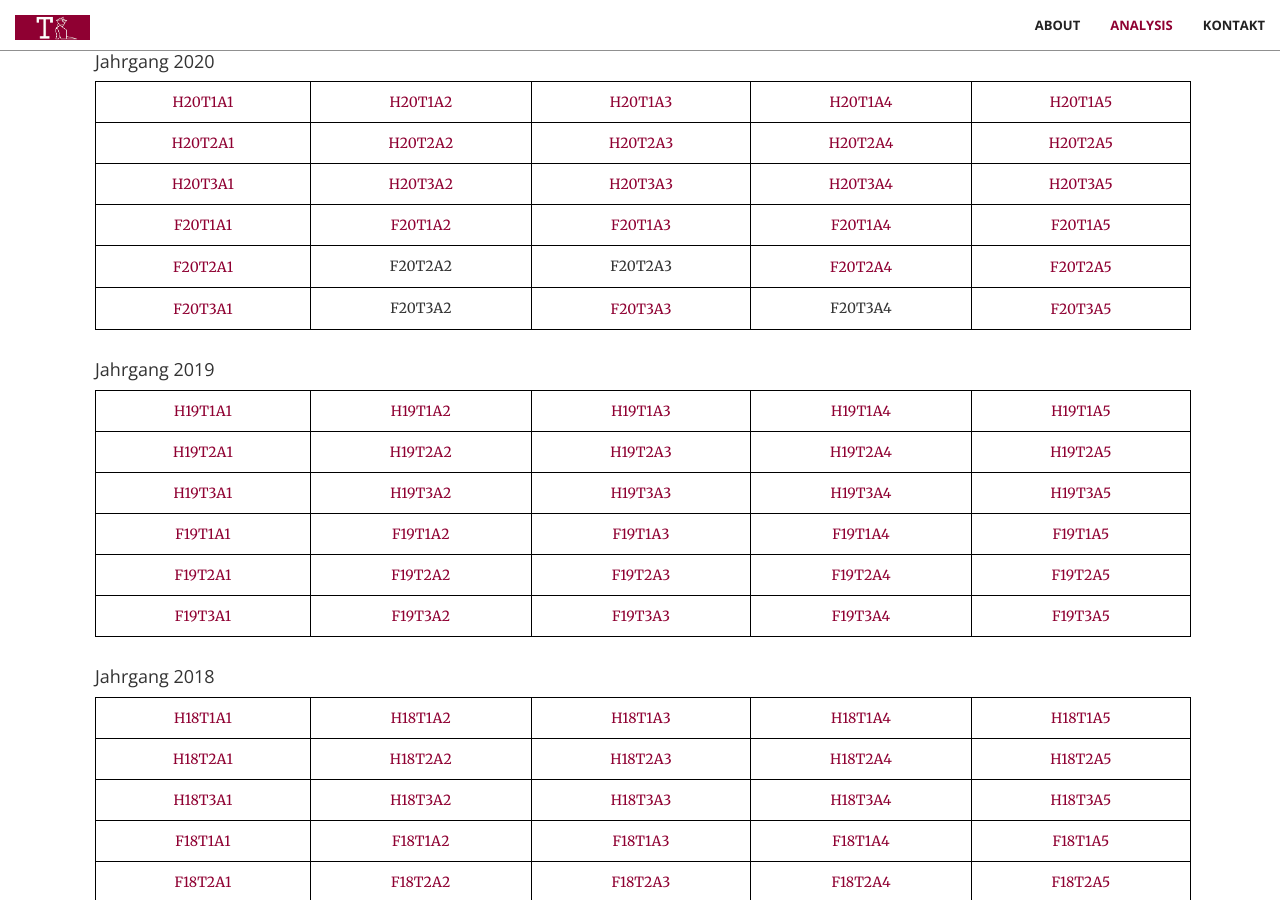
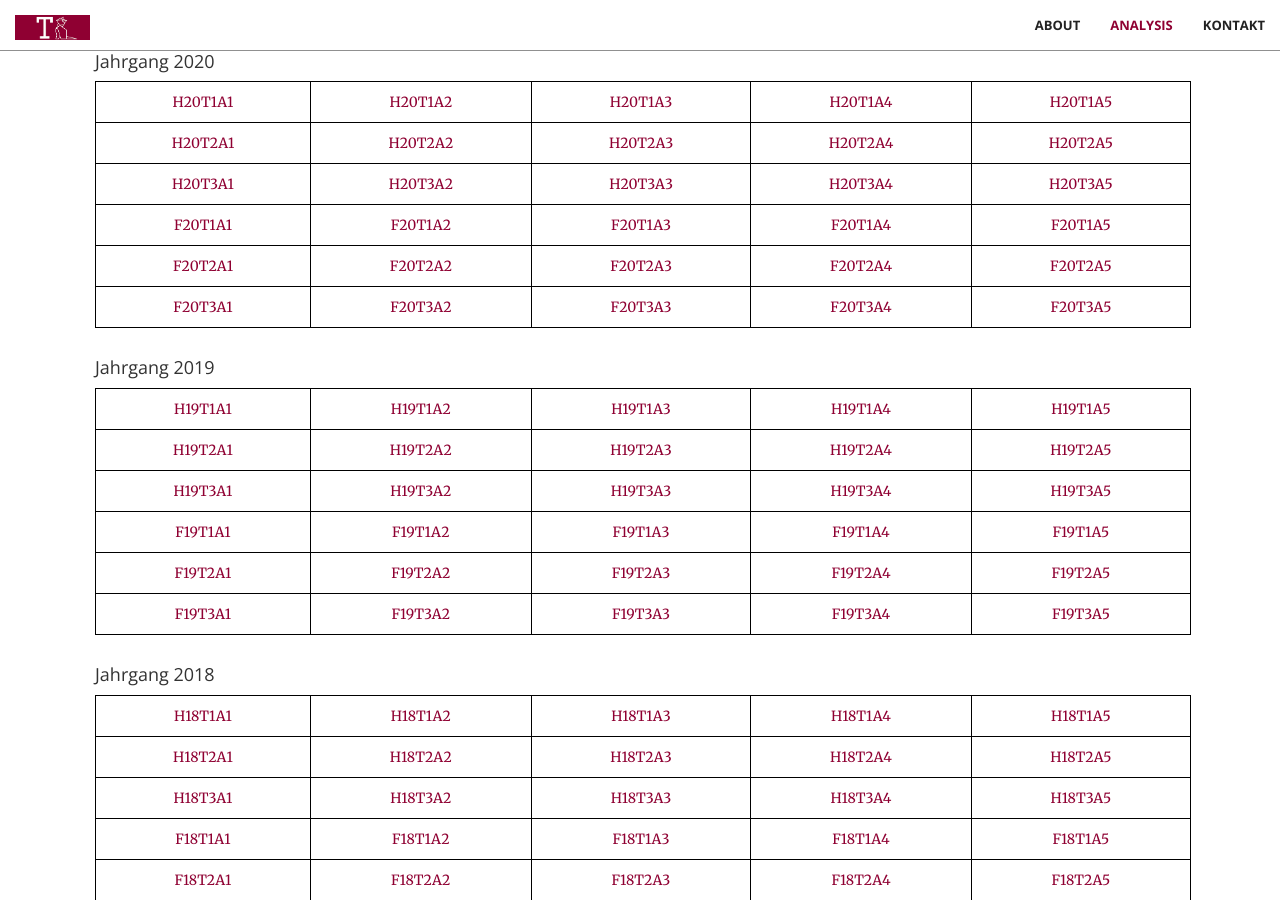
Before and after one commit to trabaldini/trabaldini.github.io, a Jekyll site: the page built from index.html, in a window 1280 px wide and 900 px high, scrolled down 2966 px. Built offline with Jekyll 4.4.1, drawn with Linux system fonts in a browser that asks for light colours; some web fonts are replaced.

Commit message:
adds missing F20 exams

```diff
--- a/_includes/math.html
+++ b/_includes/math.html
@@ -540,10 +540,10 @@
                                     <a href="aufg/F20T2A1_FT.pdf" target="_blank">F20T2A1</a>
                                 </td>
                                 <td>
-                                    <p>F20T2A2</p>
+                                    <a href="aufg/F20T2A2_FT.pdf" target="_blank">F20T2A2</a>
                                 </td>
                                 <td>
-                                    <p>F20T2A3</p>
+                                    <a href="aufg/F20T2A3_FT.pdf" target="_blank">F20T2A3</a>
                                 </td>
                                 <td>
                                     <a href="aufg/F20T2A4_DGL.pdf" target="_blank">F20T2A4</a>
@@ -557,13 +557,13 @@
                                     <a href="aufg/F20T3A1_DGL.pdf" target="_blank">F20T3A1</a>
                                 </td>
                                 <td>
-                                    <p>F20T3A2</p>
+                                    <a href="aufg/F20T3A2_RA.pdf" target="_blank">F20T3A2</a>
                                 </td>
                                 <td>
                                     <a href="aufg/F20T3A3_FT.pdf" target="_blank">F20T3A3</a>
                                 </td>
                                 <td>
-                                    <p>F20T3A4</p>
+                                    <a href="aufg/F20T3A4_FT.pdf" target="_blank">F20T3A4</a>
                                 </td>
                                 <td>
                                     <a href="aufg/F20T3A5_DGL.pdf" target="_blank">F20T3A5</a>
```
Also changed, not shown: 4 other files.
